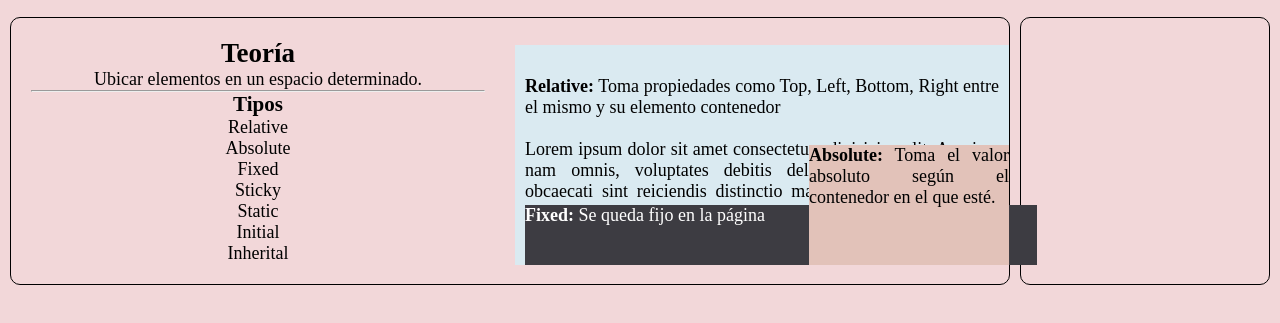
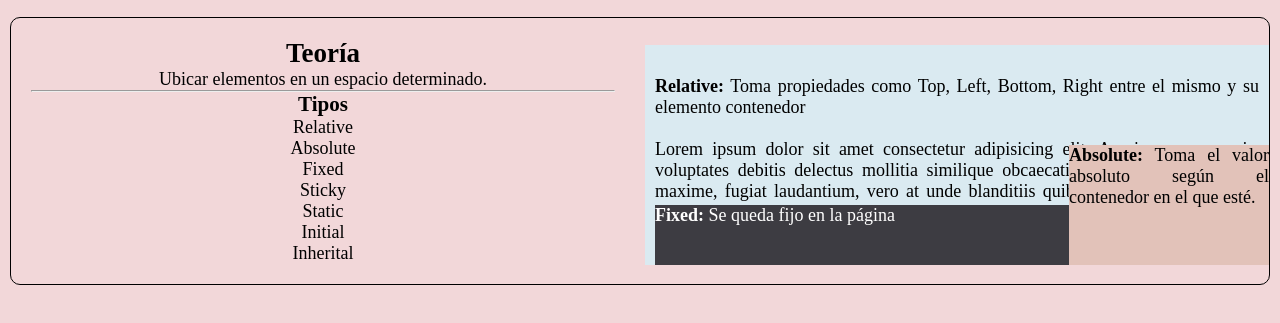
Before and after one commit to pabloskyDev/frontend-teorico, a plain HTML site: page position/index.html in a window 1280 px wide. Shown: the part 75-398 px from the top of the page. Drawn offline with Linux system fonts and the light colour scheme.

Commit message:
Organizar pestaña posicionamiento

```diff
--- a/position/index.html
+++ b/position/index.html
@@ -83,9 +83,6 @@
                 </ul>
             </div>
         </article>
-        <section>
-
-        </section>
     </main>
 </body>
 </html>
--- a/src/css/styles.css
+++ b/src/css/styles.css
@@ -24,6 +24,8 @@ body {
 }
 
 .item {
+    position: relative;
+    perspective: 1000px;
     border-radius: 10px;
     padding: 10px;
     box-shadow: rgba(255, 255, 255, 0.35) 0px 5px 15px;
@@ -137,7 +139,7 @@ body {
 }
 
 .main article {
-    width: 80%;
+    width: 100%;
     display: flex;
     flex-direction: row;
     gap: 10px;
@@ -187,10 +189,6 @@ body {
     color: #0000ff;
 }
 
-.main section {
-    width: 20%;
-}
-
 /* Card */
 .bg-card {
     background-color: #FAF0D7;
@@ -233,3 +231,5 @@ body {
 .card p:nth-child(3) {
     color: #D0C9C0;
 }
+
+/* Fin Card */
```
